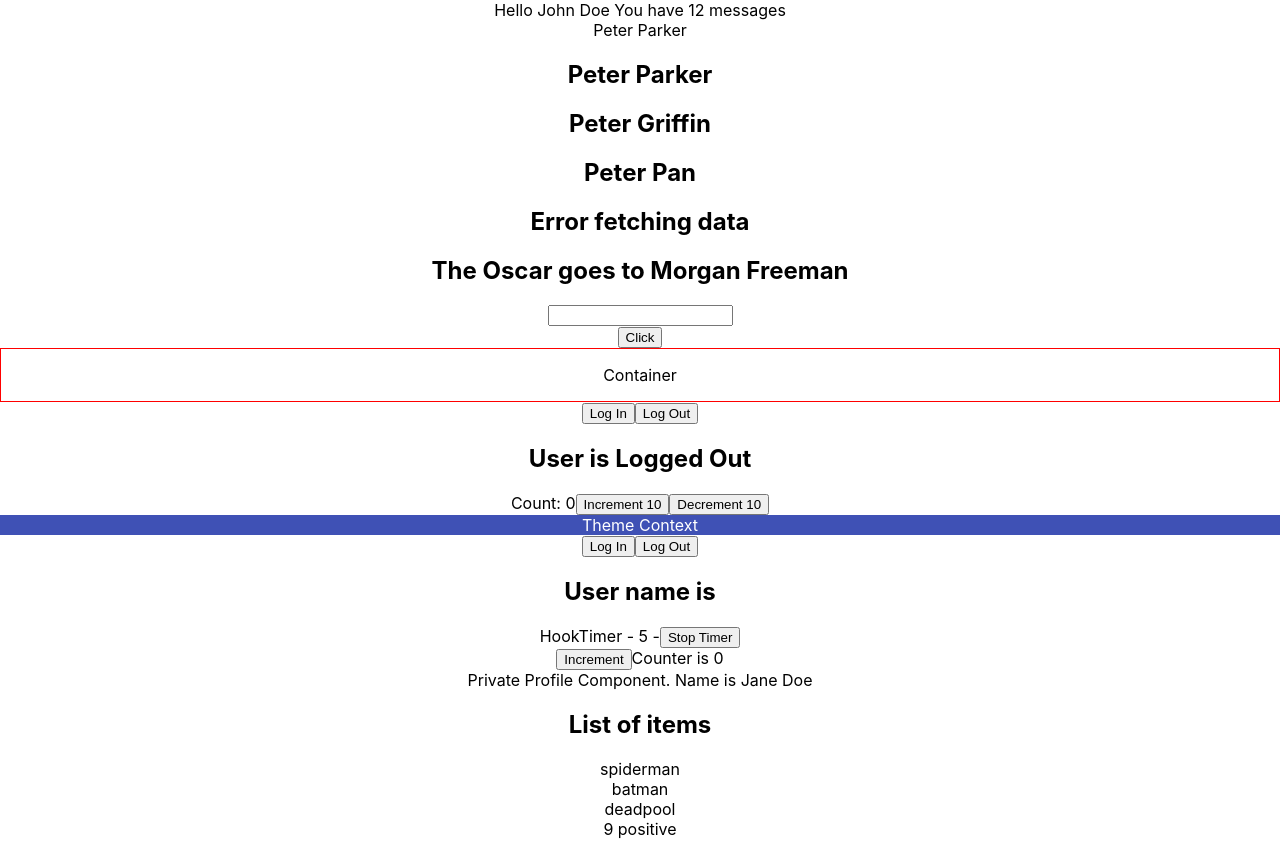
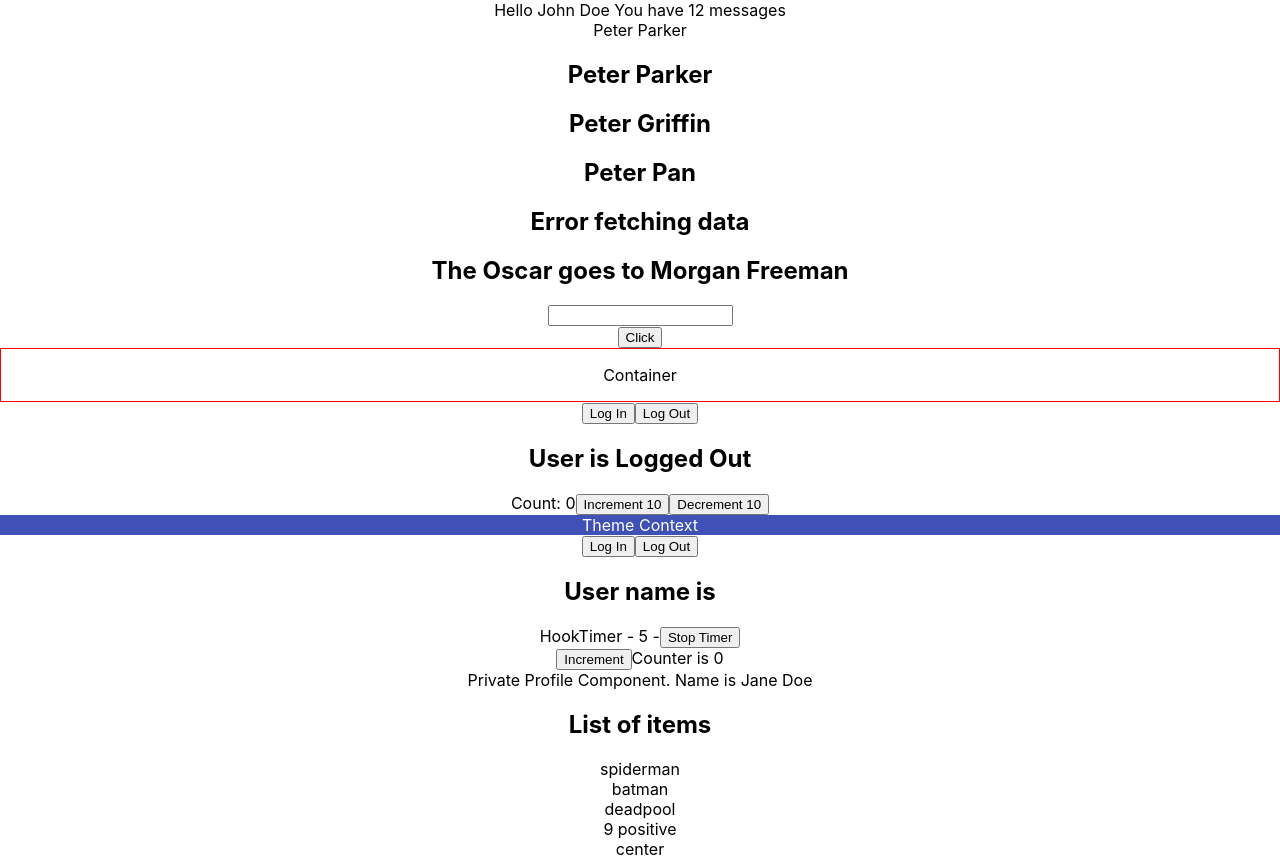
Before and after one commit to Alex-tq/react-typescript-demo, a React (Create React App) app: page / in a window 1280 px wide. Built offline with nearby package versions, Linux system fonts and the light colour scheme.

Commit message:
Template Literals and Exclude

```diff
--- a/src/App.tsx
+++ b/src/App.tsx
@@ -21,6 +21,7 @@ import Private from "./components/auth/Private";
 import Profile from "./components/auth/Profile";
 import { List } from "./components/generics/List";
 import { RandomNumber } from "./components/restrictions/RandomNumber";
+import { Toast } from "./components/templateLiterals/Toast";
 
 function App() {
   const [text, setText] = useState("");
@@ -89,6 +90,7 @@ function App() {
         }}
       />
       <RandomNumber value={9} isPositive />
+      <Toast position={"center"} />
     </div>
   );
 }
--- /dev/null
+++ b/src/components/templateLiterals/Toast.tsx
@@ -0,0 +1,13 @@
+import React from "react";
+
+type HorizontalPosition = "left" | "center" | "right";
+type VerticalPosition = "top" | "center" | "bottom";
+
+type ToastProps = {
+  position:
+    | Exclude<`${HorizontalPosition}-${VerticalPosition}`, "center-center">
+    | "center";
+};
+export function Toast({ position }: ToastProps) {
+  return <div>{position}</div>;
+}
```
